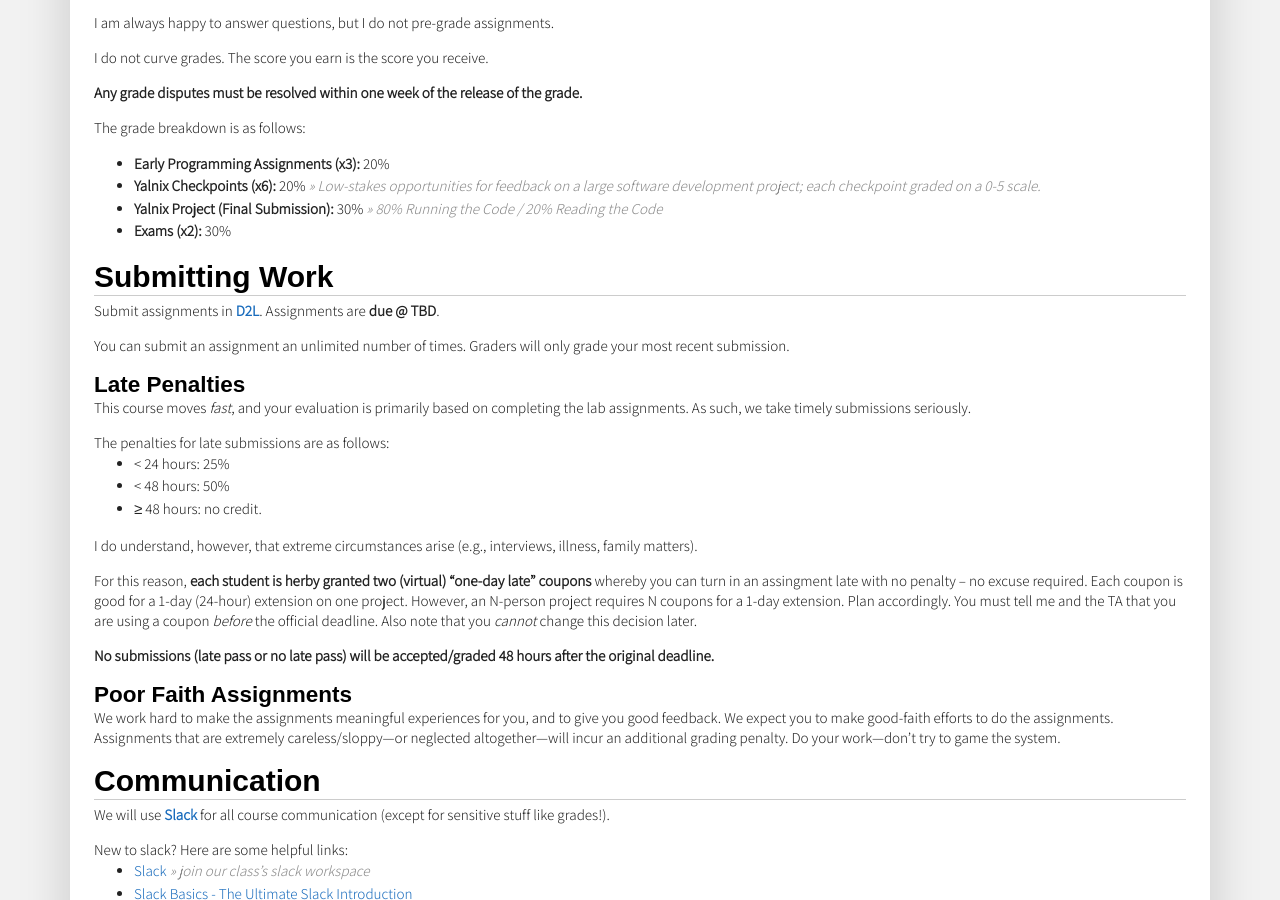
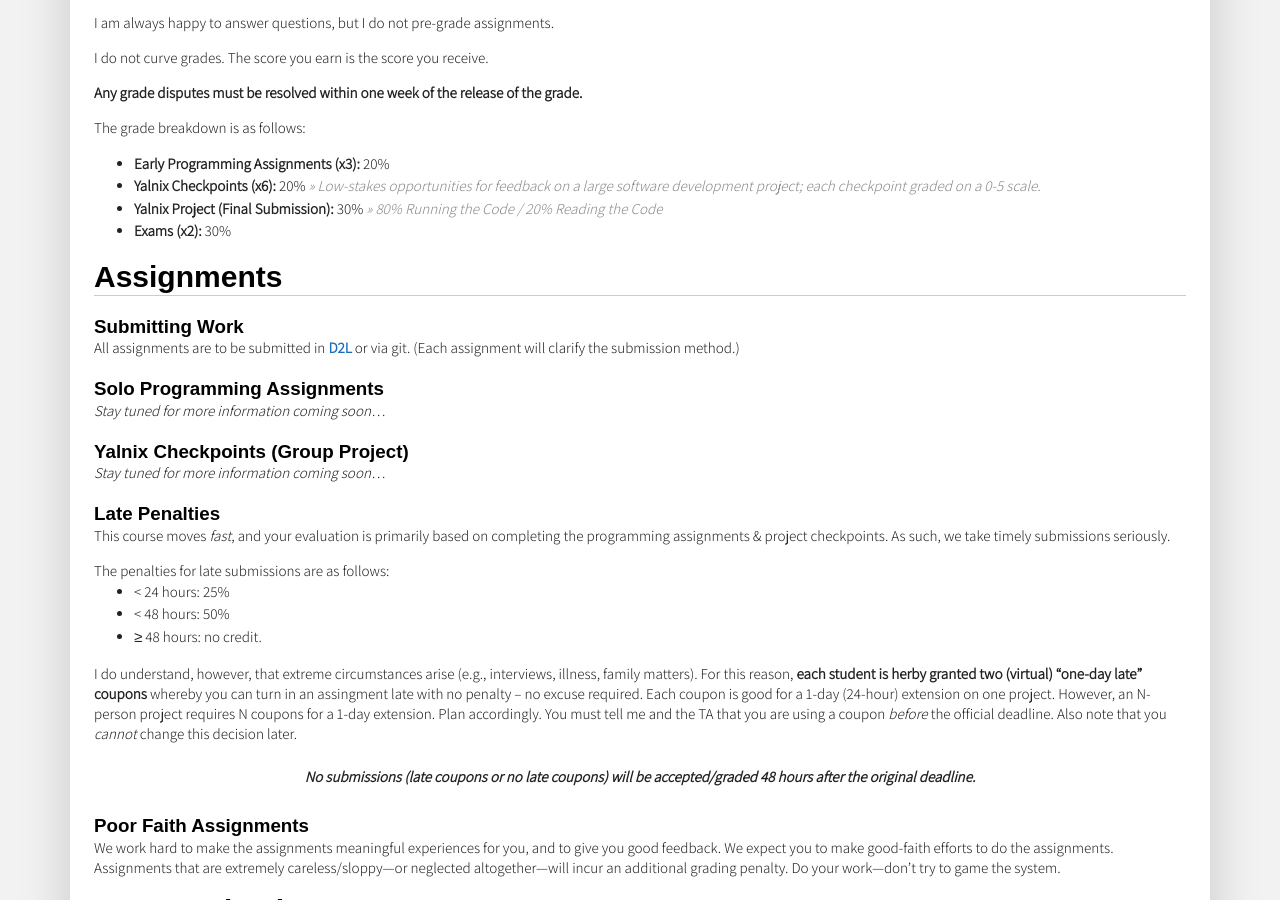
Before and after one commit to traviswpeters/cs460-2020-fall, a Jekyll site: the page built from index.md, in a window 1280 px wide and 900 px high, scrolled down 1942 px. Built offline with Jekyll 4.4.1, drawn with Linux system fonts in a browser that asks for light colours; nearby versions of some CDN libraries; some web fonts are replaced; comment, search, counter and statistics services are not loaded.

Commit message:
some reorg and cleaning up

```diff
--- a/_includes/menu.html
+++ b/_includes/menu.html
@@ -19,25 +19,14 @@
             <li class="nav-item dropdown">
               <a class="nav-link dropdown-toggle" data-toggle="dropdown" href="#" role="button" aria-haspopup="true" aria-expanded="false">{{ item.name }}</a>
               <div class="dropdown-menu" x-placement="bottom-start" style="position: absolute; transform: translate3d(0px, 40px, 0px); top: 0px; left: 0px; will-change: transform;">
-                <a class="dropdown-item" href="{{ site.baseurl }}/{{ item.url }}">{{ item.name }} | Syllabus</a>
+                <a class="dropdown-item" href="{{ site.baseurl }}/{{ item.url }}">{{ item.name }} (Overview)</a>
                 <div class="dropdown-divider"></div>
                 {% for assignment in site.data.settings.assignments %}
                 {% for a in assignment %}
                   {% if a.show %}
-                  <a class="dropdown-item" href="{{site.baseurl}}/{{a.url}}">{{a.longname}}</a>
+                  <a class="dropdown-item" href="{{site.baseurl}}/{{a.url}}">{{a.name}}</a>
                   {% endif %}
                 {% endfor %}
-                {% endfor %}
-              </div>
-            </li>
-            {% elsif item.name == 'Project' %}
-            <li class="nav-item dropdown">
-              <a class="nav-link dropdown-toggle" data-toggle="dropdown" href="#" role="button" aria-haspopup="true" aria-expanded="false">{{ item.name }}</a>
-              <div class="dropdown-menu" x-placement="bottom-start" style="position: absolute; transform: translate3d(0px, 40px, 0px); top: 0px; left: 0px; will-change: transform;">
-                <a class="dropdown-item" href="{{ site.baseurl }}/{{ item.url }}">{{ item.name }} | Syllabus <br/><br/><i>All Materials Due: {{site.data.settings.project.due-final | markdownify}}</i></a>
-                <div class="dropdown-divider"></div>
-                {% for ppage in site.data.settings.project.pages %}
-                <a class="dropdown-item" href="{{ site.baseurl }}/project/{{ppage[0]}}">{{ppage[1]}}</a>
                 {% endfor %}
               </div>
             </li>
--- a/index.md
+++ b/index.md
@@ -209,17 +209,47 @@ The grade breakdown is as follows:
 - **Exams (x2):** 30%
 <!-- - **Participation:** 5% _>> Engage in class/online discussions, ask questions, come to office hours, provide feedback / respond to surveys, etc._{:.text-muted} -->
 
-## Submitting Work
+## Assignments
+{:.mb-3}
 
-Submit assignments in **{{site.data.settings.d2l}}**.
-Assignments are **due @ TBD**.
+##### Submitting Work
+All assignments are to be submitted in **{{site.data.settings.d2l}}** or via git.
+(Each assignment will clarify the submission method.)
+<!-- Assignments are **due @ TBD**. -->
 <!-- Assignments are **due @ 11:59pm** on the due date. -->
+<!-- You can submit an assignment an unlimited number of times. Graders will only grade your most recent submission. -->
 
-You can submit an assignment an unlimited number of times. Graders will only grade your most recent submission.
+##### Solo Programming Assignments
+_Stay tuned for more information coming soon..._
 
-#### Late Penalties
+{% comment %}
+{% for assignment in site.data.settings.assignments %}
+{% for a in assignment %}
+{% if a.show %}
+- [{{a.name}}]({{site.baseurl}}/{{a.url}}) _>> Due: **{{a.duedate}}**_{:.text-muted .ml-2}
+  {:.m-0 .p-0}
+{% endif %}
+{% endfor %}
+{% endfor %}
+{% endcomment %}
 
-This course moves _fast_, and your evaluation is primarily based on completing the lab assignments.
+##### Yalnix Checkpoints (Group Project)
+_Stay tuned for more information coming soon..._
+
+{% comment %}
+{% for checkpoints in site.data.settings.yalnix %}
+{% for cp in checkpoints %}
+{% if cp.show %}
+- [{{cp.name}}]({{site.baseurl}}/{{site.data.settings.yalnix.link}}) _>> Due: **{{cp.duedate}}**_{:.text-muted .ml-2}
+  {:.m-0 .p-0}
+{% endif %}
+{% endfor %}
+{% endfor %}
+{% endcomment %}
+
+##### Late Penalties
+
+This course moves _fast_, and your evaluation is primarily based on completing the programming assignments & project checkpoints.
 As such, we take timely submissions seriously.
 
 The penalties for late submissions are as follows:
@@ -231,13 +261,15 @@ The penalties for late submissions are as follows:
 * &ge; 48 hours: no credit.
 
 I do understand, however, that extreme circumstances arise (e.g., interviews, illness, family matters).
-
 For this reason, **each student is herby granted two (virtual) "one-day late" coupons** whereby you can turn in an assingment late with no penalty &ndash; no excuse required.
 Each coupon is good for a 1-day (24-hour) extension on one project.
 However, an N-person project requires N coupons for a 1-day extension.
 Plan accordingly.
 You must tell me and the TA that you are using a coupon _before_ the official deadline.
 Also note that you _cannot_ change this decision later.
+
+_**No submissions (late coupons or no late coupons) will be accepted/graded 48 hours after the original deadline.**_
+{:.text-center .pt-2 .pb-2}
 
 <!-- For this reason, you are allowed -->
 <!-- **at most one 'late pass' where your submission can be turned in up to 48 hours late with no penalty** &ndash; no excuse required. -->
@@ -250,11 +282,9 @@ Also note that you _cannot_ change this decision later.
 <!-- Also note that if you are working on a team assignment, each member must have a late pass.  -->
 <!-- For example, if each member of a team of 3 still has their late pass, that team can submit an assignment up to 48 hours late with no penalty.  -->
 
-**No submissions (late pass or no late pass) will be accepted/graded 48 hours after the original deadline.**
-
 <!-- **Note:** this cannot be used to receive full credit on any assignment checkpoints. -->
 
-#### Poor Faith Assignments
+##### Poor Faith Assignments
 
 We work hard to make the assignments meaningful experiences for you, and to give you good feedback.
 We expect you to make good-faith efforts to do the assignments.
```
Also changed, not shown: _data/settings.yml (+26 -6 lines).
